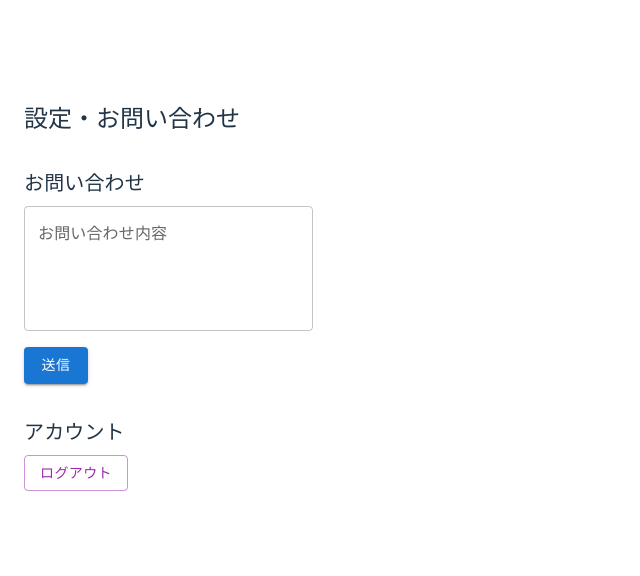
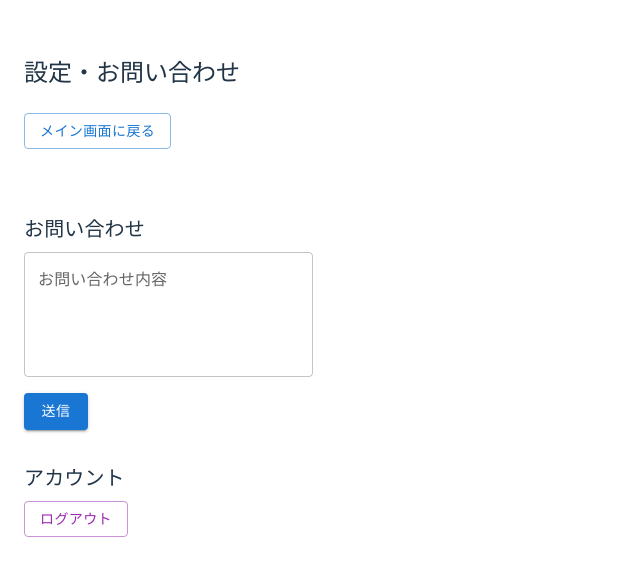
Before and after one commit to takanoaddress1228/price-share-pwa, a React (Vite) app: page /price-share-pwa/settings in a window 1280 px wide. Shown: the part 126-702 px from the top of the page, without its empty margins (0-640 px from the left). Built offline with nearby package versions, Linux system fonts and the light colour scheme; no server answers; sample sign-in values are in the browser's storage.

Commit message:
"7/27最終"

```diff
--- a/src/Dashboard.jsx
+++ b/src/Dashboard.jsx
@@ -109,6 +109,9 @@ const Dashboard = () => {
               },
             }}
           >
+            <MenuItem onClick={() => { handleMenuClose(); navigate('/register'); }}>
+              ホーム
+            </MenuItem>
             <MenuItem onClick={() => { handleMenuClose(); navigate('/settings'); }}>
               設定・お問い合わせ
             </MenuItem>
--- a/src/SettingsAndInquiryPage.jsx
+++ b/src/SettingsAndInquiryPage.jsx
@@ -21,6 +21,11 @@ const SettingsAndInquiryPage = () => {
       <Typography variant="h5" component="h1" gutterBottom>
         設定・お問い合わせ
       </Typography>
+
+      {/* 戻るボタンを追加 */}
+      <Button variant="outlined" onClick={() => navigate('/register')} sx={{ mt: 2, mb: 4 }}>
+        メイン画面に戻る
+      </Button>
 
       <Box sx={{ mt: 4 }}>
         <Typography variant="h6" gutterBottom>
```
